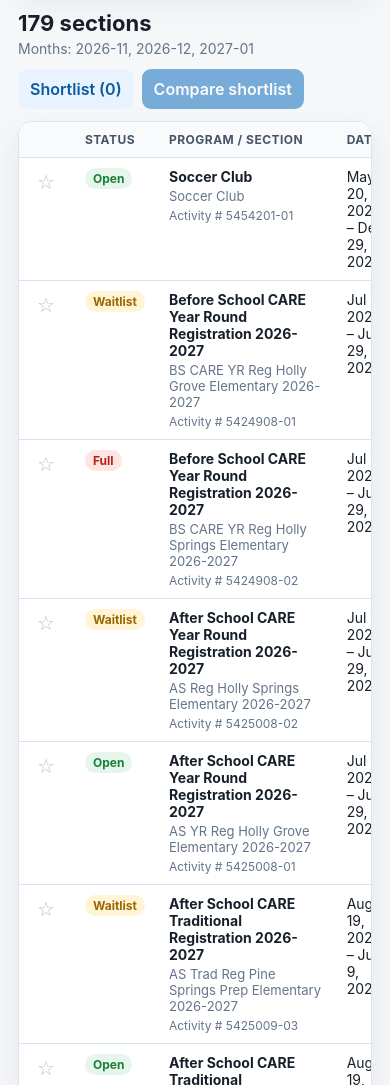
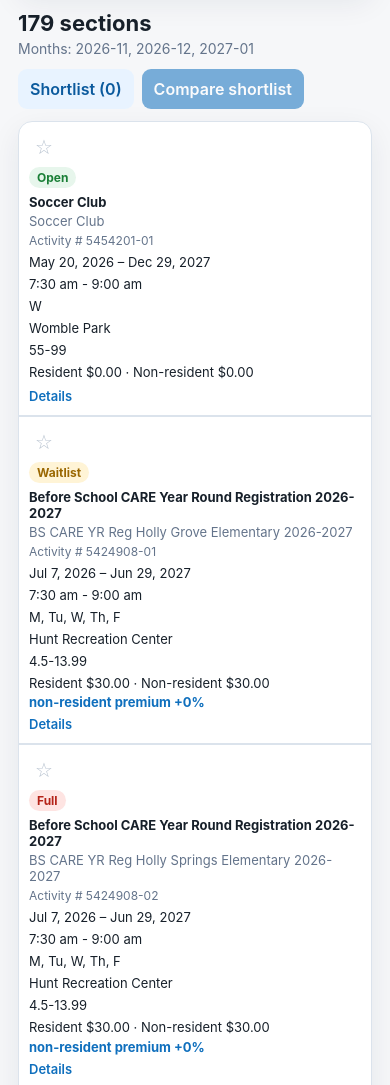
Before and after one commit to hatariastanley/holly-springs-rec-search, a plain HTML site: page index.html in a window 390 px wide. Shown: the part 2160-3245 px from the top of the page. Drawn offline with Linux system fonts and the light colour scheme.

Commit message:
Fix cost/premium readability on mobile, show explicit timezone in data banner

```diff
--- a/styles.css
+++ b/styles.css
@@ -142,7 +142,7 @@ input:focus, select:focus, button:focus-visible { outline: 2px solid #8ec5ff; ou
 
 .error-box { background: #fff1f0; border: 1px solid #ffccc7; color: #a8071a; border-radius: 10px; padding: 10px 12px; margin-bottom: 12px; }
 .table-wrap { overflow: auto; background: var(--panel); border: 1px solid var(--line); border-radius: 14px; box-shadow: var(--shadow); max-height: calc(100vh - 190px); }
-table { width: 100%; border-collapse: collapse; min-width: 980px; }
+table { width: 100%; border-collapse: collapse; min-width: 860px; }
 th, td { padding: 10px 12px; border-bottom: 1px solid var(--line); text-align: left; vertical-align: top; font-size: 14px; }
 th { position: sticky; top: 0; background: #f8fafc; z-index: 1; font-size: 12px; text-transform: uppercase; letter-spacing: 0.04em; color: #475467; }
 tbody tr:hover { background: #f8fbff; }
@@ -160,8 +160,8 @@ tbody tr:hover { background: #f8fbff; }
 .section-desc { color: var(--muted); font-size: 13px; margin-top: 3px; }
 .activity-no { color: var(--muted); font-size: 12px; margin-top: 4px; }
 .info-link { color: var(--primary); text-decoration: none; font-weight: 600; white-space: nowrap; }
-.cost-fees { line-height: 1.35; }
-.cost-premium { color: var(--primary); font-weight: 700; white-space: nowrap; }
+.cost-fees { line-height: 1.35; display: block; }
+.cost-premium { color: var(--primary); font-weight: 700; display: block; margin-top: 2px; }
 .empty { padding: 28px; text-align: center; color: var(--muted); background: var(--panel); border: 1px dashed var(--line); border-radius: 14px; }
 
 .modal { position: fixed; inset: 0; z-index: 20; display: grid; place-items: center; padding: 20px; }
@@ -188,4 +188,11 @@ tbody tr:hover { background: #f8fbff; }
   .range-row { grid-template-columns: 1fr; }
   .check-list.compact, .check-list.days, .check-list.statuses { grid-template-columns: 1fr; }
   .control-actions { grid-template-columns: 1fr; }
-}
+  table#resultsTable { min-width: 0; }
+  #resultsTable thead { display: none; }
+  #resultsTable, #resultsTable tbody, #resultsTable tr, #resultsTable td { display: block; width: 100%; box-sizing: border-box; }
+  #resultsTable tr { border-bottom: 2px solid var(--line); padding: 8px 2px; }
+  #resultsTable td { border-bottom: 0; padding: 3px 8px; font-size: 13px; }
+  #resultsTable td[data-h]::before { content: attr(data-h) ": "; font-weight: 700; color: var(--muted); font-size: 11px; text-transform: uppercase; letter-spacing: 0.04em; }
+  .table-wrap { max-height: none; }
+  }
```
